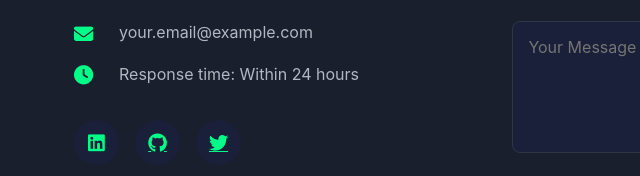
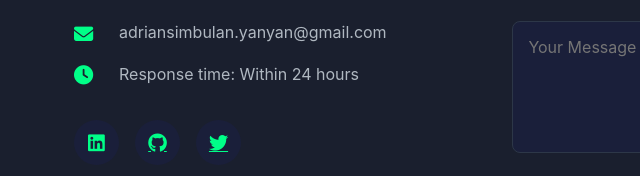
Before and after one commit to yyc0de/yyc0de.github.io, a plain HTML site: page index.html in a window 1280 px wide. Shown: the part 5187-5363 px from the top of the page, 66-706 px from the left. Drawn offline with Linux system fonts and the light colour scheme.

Commit message:
Email address

```diff
--- a/index.html
+++ b/index.html
@@ -301,7 +301,7 @@
                     <div class="contact-details">
                         <div class="contact-item">
                             <i class="fas fa-envelope"></i>
-                            <span>your.email@example.com</span>
+                            <span>adriansimbulan.yanyan@gmail.com</span>
                         </div>
                         <div class="contact-item">
                             <i class="fas fa-clock"></i>
```
